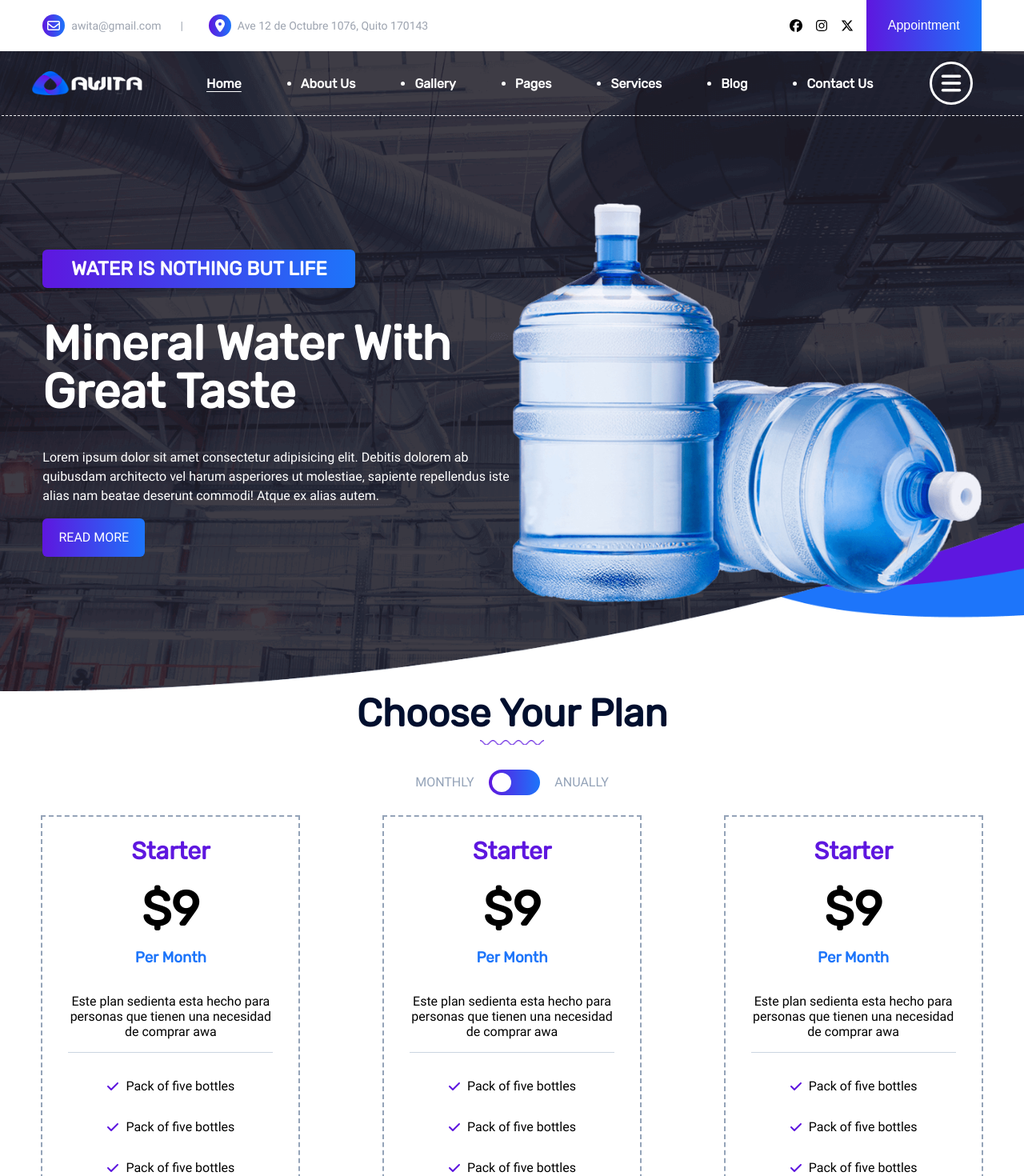
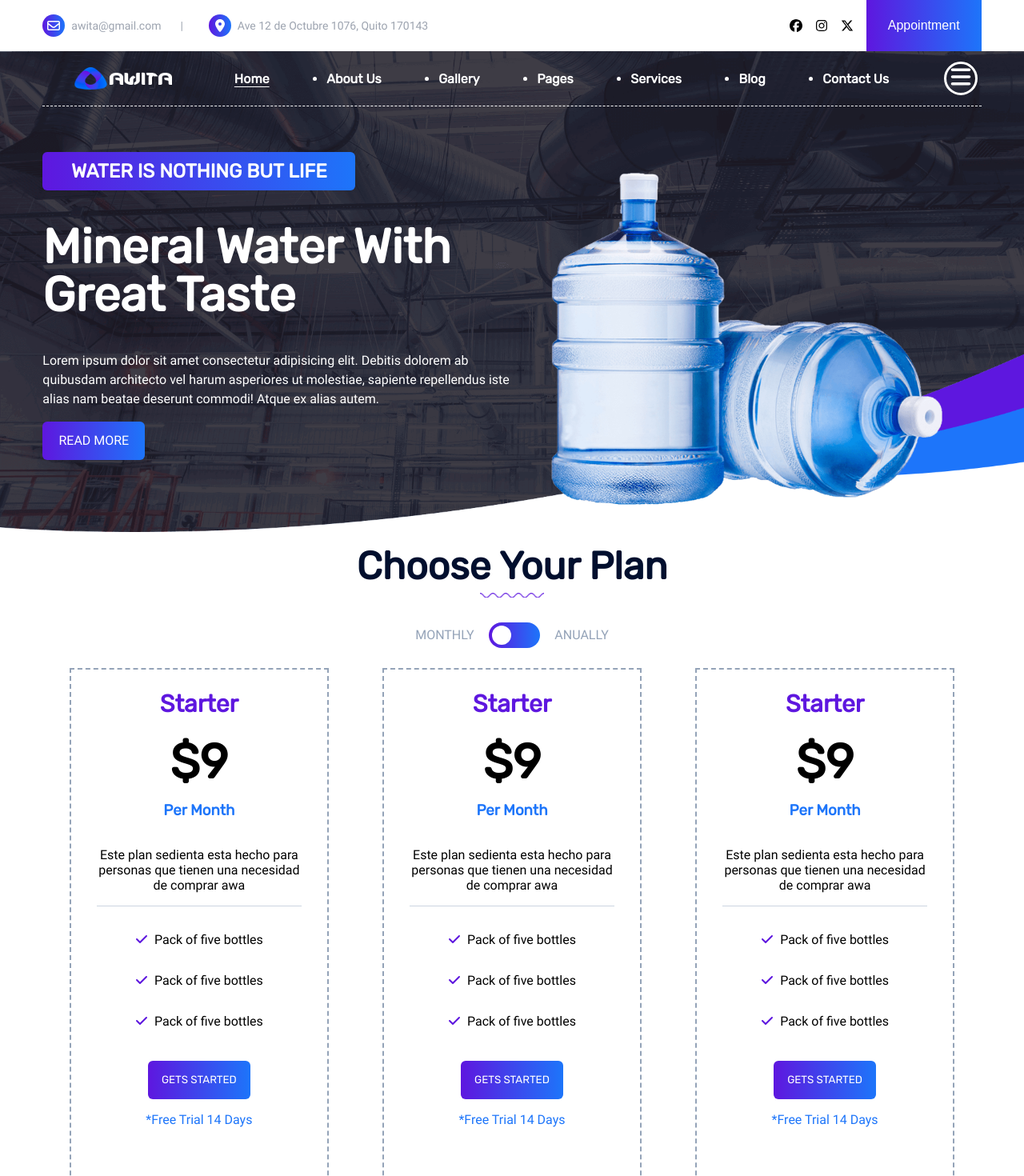
Before and after one commit to erickloolpez/REACT, a React (Vite) app in the folder Vite/front_awita_fw/awita/: page /Home in a window 1280 px wide. Shown: the top 1470 px of the page at 80% size. Built offline with nearby package versions, Linux system fonts and the light colour scheme.

Commit message:
Fixing the structure of awita

```diff
--- a/Vite/front_awita_fw/awita/src/App/App.jsx
+++ b/Vite/front_awita_fw/awita/src/App/App.jsx
@@ -1,39 +1,27 @@
 import { useRoutes, BrowserRouter } from 'react-router-dom'
 import Box from '../components/box/index.jsx'
-import Layout from '../components/layout/index.jsx'
 import TopNav from '../components/topnav/index.jsx'
-import Navbar from '../components/navbar/index.jsx'
-import Home from '../pages/home/index.jsx'
-import HomePlans from '../components/homeplans/index.jsx'
+import Home from '../screens/Home.jsx'
+import Stats from '../screens/Stats.jsx'
 import Footer from '../components/footer/index.jsx'
 import './App.css'
 
 const AppRoutes = () => {
     const routes = useRoutes([
         { path: '/Home', element: <Home /> },
+        { path: '/Stats', element: <Stats /> },
     ])
 
     return routes
 }
 
-const AppRoutesTwo = ()=>{
-    const routes = useRoutes([
-        {path: '/Home', element:<HomePlans />},
-    ])
-
-    return routes
-}
 
 function App() {
     return (
         <BrowserRouter>
             <Box>
                 <TopNav />
-                <Layout>
-                    <Navbar />
                     <AppRoutes />
-                </Layout>
-                <AppRoutesTwo />
                 <Footer />
             </Box>
         </BrowserRouter>
--- a/Vite/front_awita_fw/awita/src/components/homeplans/index.jsx
+++ b/Vite/front_awita_fw/awita/src/components/home/HomePlans.jsx
@@ -3,7 +3,7 @@ import checkSVG from '../../assets/svg/check.svg'
 
 const HomePlans = () => {
     return (
-        <div className='w-full flex flex-col items-center'>
+        <div className='xl:w-11/12 2xl:w-3/4 mt-12 flex flex-col items-center mb-10'>
             <div className="flex flex-col items-center mb-4 ">
                 <h1 className='text-5xl font-Rubik m-1 text-head-color'>Choose Your Plan</h1>
                 <img src={`${line}`} alt="line" className='w-20 h-4 object-contain' />
--- a/Vite/front_awita_fw/awita/src/pages/home/index.jsx
+++ b/Vite/front_awita_fw/awita/src/components/home/Landing.jsx
@@ -1,8 +1,8 @@
+
 import botellon from '../../assets/img/bottellon.png'
-
-const Home = () =>{
-    return(
-        <div className='xl:w-11/12 2xl:w-3/4 grid grid-cols-2 place-items-center '>
+const Landing = () => {
+    return (
+        <div className='xl:w-11/12 2xl:w-3/4 grid grid-cols-2 place-items-center'>
             <div >
                 <div className='xl:w-2/3 h-12 bg-palette flex justify-center items-center rounded-md'>
                     <h2 className='text-white font-Rubik text-xlg text-bold'>WATER IS NOTHING BUT LIFE</h2>
@@ -15,11 +15,11 @@ const Home = () =>{
                 </div>
                 <button className='w-32 h-12 bg-palette text-white border-none rounded-md font-Roboto text-base cursor-pointer'>READ MORE</button>
             </div>
-            <div className='w-full h-full flex justify-end'>
-                <img src={`${botellon}`} alt="botellon" className='w-full h-full object-contain' />
+            <div className='w-full h-full flex items-end'>
+                <img src={`${botellon}`} alt="botellon" className='w-full h-5/6 object-contain' />
             </div>
         </div>
     )
 }
 
-export default Home
+export default Landing
--- /dev/null
+++ b/Vite/front_awita_fw/awita/src/components/home/Layout.jsx
@@ -0,0 +1,9 @@
+const Layout = ({children})=>{
+    return(
+        <div className="w-full h-home-screen bg-home-bg bg-no-repeat bg-contain">
+            {children}
+        </div>
+    )
+}
+
+export default Layout
--- /dev/null
+++ b/Vite/front_awita_fw/awita/src/components/home/Navbar.jsx
@@ -0,0 +1,51 @@
+import { NavLink } from "react-router-dom";
+import logo from '../../assets/img/logo.png'
+import menu from '../../assets/svg/menu.svg'
+
+const Navbar = () => {
+    const activeStyle = 'underline underline-offset-4 text-white font-Rubik font-bold'
+    return (
+        <nav className='xl:w-11/12 2xl:w-3/4 h-1/8 flex items-center border-b border-l-0 border-r-0  border-t-0 border-white border-dashed '>
+            <ul className='w-full h-full flex justify-between items-center'>
+                <li className='w-32 h-full list-none'>
+                    <img src={`${logo}`} alt="awita_logo" className='w-full h-full object-contain' />
+                </li>
+                <li className='list-none'>
+                    <NavLink
+                        className={({ isActive }) => isActive ? activeStyle : ''}
+                        to='/Home'
+                    >
+                        Home
+                    </NavLink>
+                </li>
+                <li className='text-white font-Rubik text-md font-bold'>
+                    About Us
+                </li>
+                <li className='text-white font-Rubik text-md font-bold'>
+                    Gallery
+                </li>
+                <li className='text-white font-Rubik text-md font-bold'>
+                    Pages
+                </li>
+                <li className='text-white font-Rubik text-md font-bold'>
+                    Services
+                </li>
+                <li className='text-white font-Rubik text-md font-bold'>
+                    Blog
+                </li>
+                <li className='text-white font-Rubik text-md font-bold'>
+                    Contact Us
+                </li>
+                <li className='w-9 h-9 flex justify-center items-center rounded-3xl list-none cursor-pointer outline outline-white mr-2 '>
+                    <NavLink to='/stats'>
+                        <img src={`${menu}`} alt="" className='w-7 h-7' />
+                    </NavLink>
+                </li>
+
+            </ul>
+        </nav>
+
+    )
+}
+
+export default Navbar
--- a/Vite/front_awita_fw/awita/src/components/layout/index.jsx
+++ /dev/null
@@ -1,9 +0,0 @@
-const Layout = ({children})=>{
-    return(
-        <div className="w-full h-home-height grid grid-cols-1 grid-rows-home-grid justify-items-center bg-home-bg bg-no-repeat bg-center bg-cover">
-            {children}
-        </div>
-    )
-}
-
-export default Layout
--- a/Vite/front_awita_fw/awita/src/components/navbar/index.jsx
+++ /dev/null
@@ -1,49 +0,0 @@
-import { NavLink } from "react-router-dom";
-import logo from '../../assets/img/logo.png'
-import menu from '../../assets/svg/menu.svg'
-
-const Navbar = () => {
-    const activeStyle = 'underline underline-offset-4 text-white font-Rubik font-bold'
-    return (
-            <nav className='xl:w-full 2xl:w-3/4 h-full flex items-center border-b  border-t-0 border-white border-dashed'>
-                <ul className='w-11/12 h-full flex justify-between items-center'>
-                    <li className='w-36 h-full list-none'>
-                        <img src={`${logo}`} alt="awita_logo" className='w-full h-full object-contain' />
-                    </li>
-                    <li className='list-none'>
-                        <NavLink
-                            className={({ isActive }) => isActive ? activeStyle : ''}
-                            to='/Home'
-                        >
-                            Home
-                        </NavLink>
-                    </li>
-                    <li className='text-white font-Rubik text-md font-bold'>
-                        About Us
-                    </li>
-                    <li className='text-white font-Rubik text-md font-bold'>
-                        Gallery
-                    </li>
-                    <li className='text-white font-Rubik text-md font-bold'>
-                        Pages
-                    </li>
-                    <li className='text-white font-Rubik text-md font-bold'>
-                        Services
-                    </li>
-                    <li className='text-white font-Rubik text-md font-bold'>
-                        Blog
-                    </li>
-                    <li className='text-white font-Rubik text-md font-bold'>
-                        Contact Us
-                    </li>
-                    <li className='w-12 h-12 flex justify-center items-center rounded-3xl list-none cursor-pointer outline outline-white '>
-                        <img src={`${menu}`} alt="" className='w-7 h-7' />
-                    </li>
-
-                </ul>
-            </nav>
-
-    )
-}
-
-export default Navbar
--- /dev/null
+++ b/Vite/front_awita_fw/awita/src/screens/Home.jsx
@@ -0,0 +1,18 @@
+import HomePlans from '../components/home/HomePlans'
+import Landing from '../components/home/Landing'
+import Navbar from '../components/home/Navbar'
+import Layout from '../components/home/Layout'
+
+const Home = () => {
+    return (
+        <Layout>
+            <div className='w-full h-full flex flex-col items-center '>
+                <Navbar />
+                <Landing />
+                <HomePlans />
+            </div>
+        </Layout>
+    )
+}
+
+export default Home
--- /dev/null
+++ b/Vite/front_awita_fw/awita/src/screens/Stats.jsx
@@ -0,0 +1,10 @@
+const Stats = ()=>{
+    return(
+        <div>
+            <h1>Hola perros</h1>
+        </div>
+
+    )
+}
+
+export default Stats
--- a/Vite/front_awita_fw/awita/tailwind.config.js
+++ b/Vite/front_awita_fw/awita/tailwind.config.js
@@ -15,7 +15,8 @@ export default {
       },
       height:{
         'home-height':'100vh',
-        'home-plan': '90vh'
+        'home-plan': '90vh',
+        'home-screen':'210vh'
       },
       textColor:{
         'title-color': '#5e17df',
```
